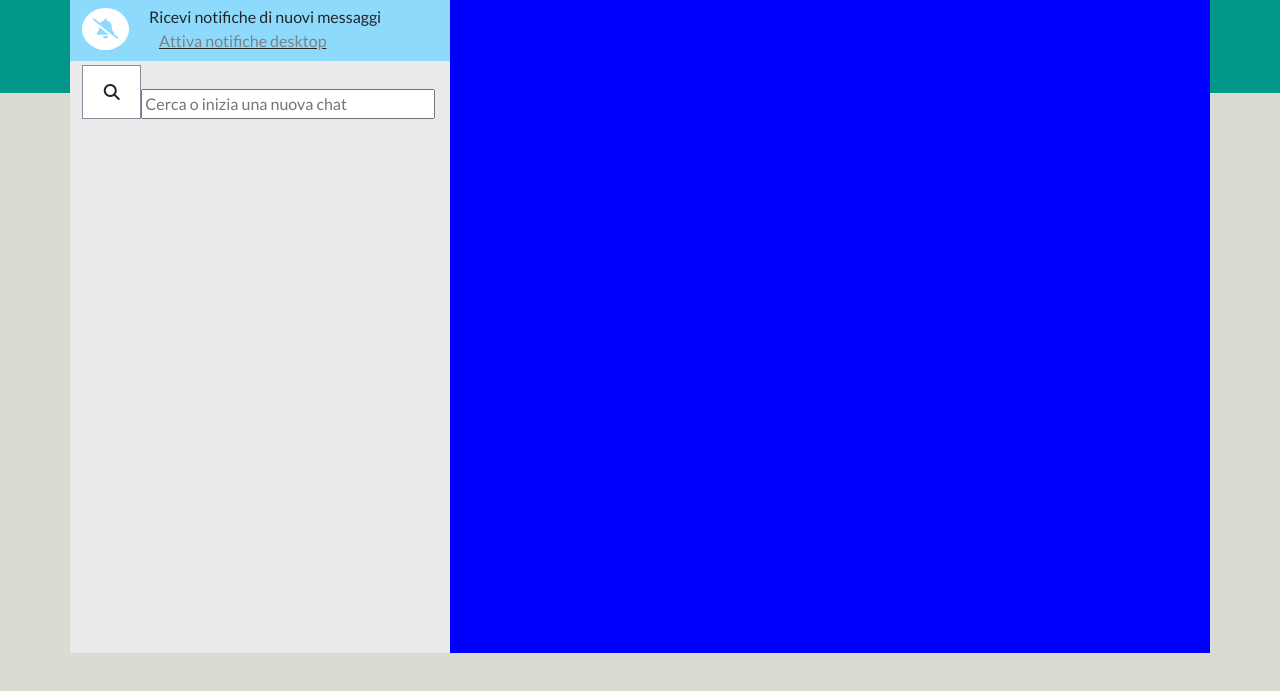
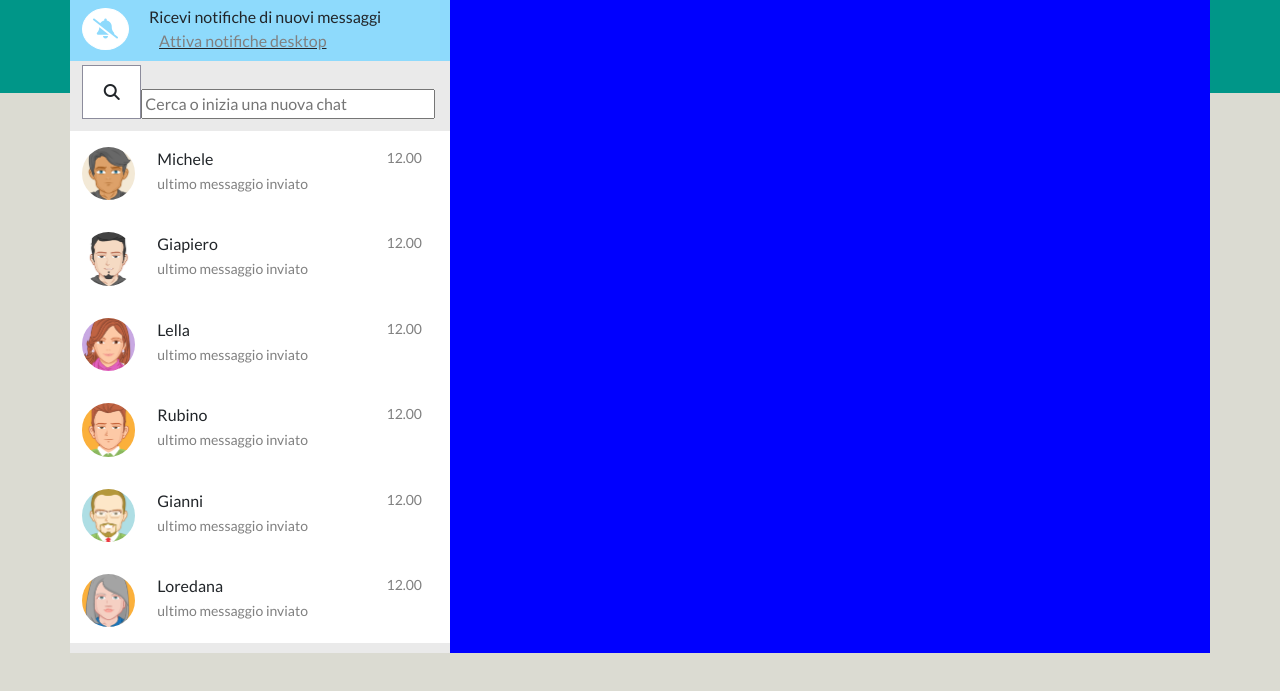
Before and after one commit to ClaudioVF98/vue-boolzapp, a plain HTML site: page index.html in a window 1280 px wide. Shown: the part 107-798 px from the top of the page. Drawn offline with nearby package versions, Linux system fonts and the light colour scheme.

Commit message:
Contatti stampati con V-for

```diff
--- a/index.html
+++ b/index.html
@@ -21,9 +21,10 @@
         </div>
     </div>
 
-    <div class="container">
+    <div class="container" id="app">
         <div class="row" id="row1">
             <div class="col-4" id="macro-col-4">
+                <!-- Profilo, Notifiche e Cerca -->
                 <div class="row">
                     <div class="col-12 d-flex justify-content-center align-items-center" id="profile">
                         <div class="logo d-inline-block ">
@@ -60,6 +61,24 @@
                         </div>
                     </div>
                 </div>
+
+                <!-- Lista chat -->
+                <div class="row mt-2" id="contatti">
+                    <div class="col-12 d-flex bc-white py-3" v-for="(contact,i) in contacts" :key="i">
+                        <div class="col-2 avatar">
+                            <img :src="contact.avatar" alt="">
+                        </div>
+                        <div class="col-10 px-3">
+                            <div class="d-flex justify-content-between">
+                                <span>{{contact.name}}</span>
+                                <span class="time">12.00</span>
+                            </div>
+                            <div>
+                                <span class="last-msg">ultimo messaggio inviato</span>
+                            </div>
+                        </div>
+                    </div>
+                </div>
             </div>
 
 
@@ -70,6 +89,7 @@
         </div>
     </div>
 
+    <script src="https://cdn.jsdelivr.net/npm/vue@2/dist/vue.js"></script>
     <script type="text/javascript" src="script.js"></script>
 </body>
 </html>
--- a/script.js
+++ b/script.js
@@ -0,0 +1,170 @@
+const contacts = new Vue({
+    el : "#app",
+    data : {
+        currentContact : 0,
+        contacts : [
+            {
+                name: 'Michele',
+                avatar: 'img/avatar2.png',
+                visible: true,
+                messages: [
+                    {
+                        time: '15:30',
+                        message: 'Ciao',
+                        status: 'sent'
+                    },
+                    {
+                        time: '15:30',
+                        message: 'Ciao',
+                        status: 'received'
+                    },
+                    {
+                        time: '15:30',
+                        message: 'Ciao',
+                        status: 'sent'
+                    },
+                    {
+                        time: '15:30',
+                        message: 'Ciao',
+                        status: 'received'
+                    }
+                ]
+            },
+            {
+                name: 'Giapiero',
+                avatar: 'img/avatar3.png',
+                visible: true,
+                messages: [
+                    {
+                        time: '15:30',
+                        message: 'Ciao',
+                        status: 'sent'
+                    },
+                    {
+                        time: '15:30',
+                        message: 'Ciao',
+                        status: 'received'
+                    },
+                    {
+                        time: '15:30',
+                        message: 'Ciao',
+                        status: 'sent'
+                    },
+                    {
+                        time: '15:30',
+                        message: 'Ciao',
+                        status: 'received'
+                    }
+                ]
+            },
+            {
+                name: 'Lella',
+                avatar: 'img/avatar4.png',
+                visible: true,
+                messages: [
+                    {
+                        time: '15:30',
+                        message: 'Ciao',
+                        status: 'sent'
+                    },
+                    {
+                        time: '15:30',
+                        message: 'Ciao',
+                        status: 'received'
+                    },
+                    {
+                        time: '15:30',
+                        message: 'Ciao',
+                        status: 'sent'
+                    },
+                    {
+                        time: '15:30',
+                        message: 'Ciao',
+                        status: 'received'
+                    }
+                ]
+            },
+            {
+                name: 'Rubino',
+                avatar: 'img/avatar5.png',
+                visible: true,
+                messages: [
+                    {
+                        time: '15:30',
+                        message: 'Ciao',
+                        status: 'sent'
+                    },
+                    {
+                        time: '15:30',
+                        message: 'Ciao',
+                        status: 'received'
+                    },
+                    {
+                        time: '15:30',
+                        message: 'Ciao',
+                        status: 'sent'
+                    },
+                    {
+                        time: '15:30',
+                        message: 'Ciao',
+                        status: 'received'
+                    }
+                ]
+            },
+            {
+                name: 'Gianni',
+                avatar: 'img/avatar6.png',
+                visible: true,
+                messages: [
+                    {
+                        time: '15:30',
+                        message: 'Ciao',
+                        status: 'sent'
+                    },
+                    {
+                        time: '15:30',
+                        message: 'Ciao',
+                        status: 'received'
+                    },
+                    {
+                        time: '15:30',
+                        message: 'Ciao',
+                        status: 'sent'
+                    },
+                    {
+                        time: '15:30',
+                        message: 'Ciao',
+                        status: 'received'
+                    }
+                ]
+            },
+            {
+                name: 'Loredana',
+                avatar: 'img/avatar7.png',
+                visible: true,
+                messages: [
+                    {
+                        time: '15:30',
+                        message: 'Ciao',
+                        status: 'sent'
+                    },
+                    {
+                        time: '15:30',
+                        message: 'Ciao',
+                        status: 'received'
+                    },
+                    {
+                        time: '15:30',
+                        message: 'Ciao',
+                        status: 'sent'
+                    },
+                    {
+                        time: '15:30',
+                        message: 'Ciao',
+                        status: 'received'
+                    }
+                ]
+            }
+        ]
+    }
+})
--- a/style.css
+++ b/style.css
@@ -85,3 +85,17 @@
 .label-search {
     width: 99%;
 }
+
+#contatti img {
+    width: 90%;
+    border-radius: 100%;
+}
+
+.bc-white {
+    background-color: white;
+}
+
+.time, .last-msg{
+    font-size: 14px;
+    color: gray;
+}
```
